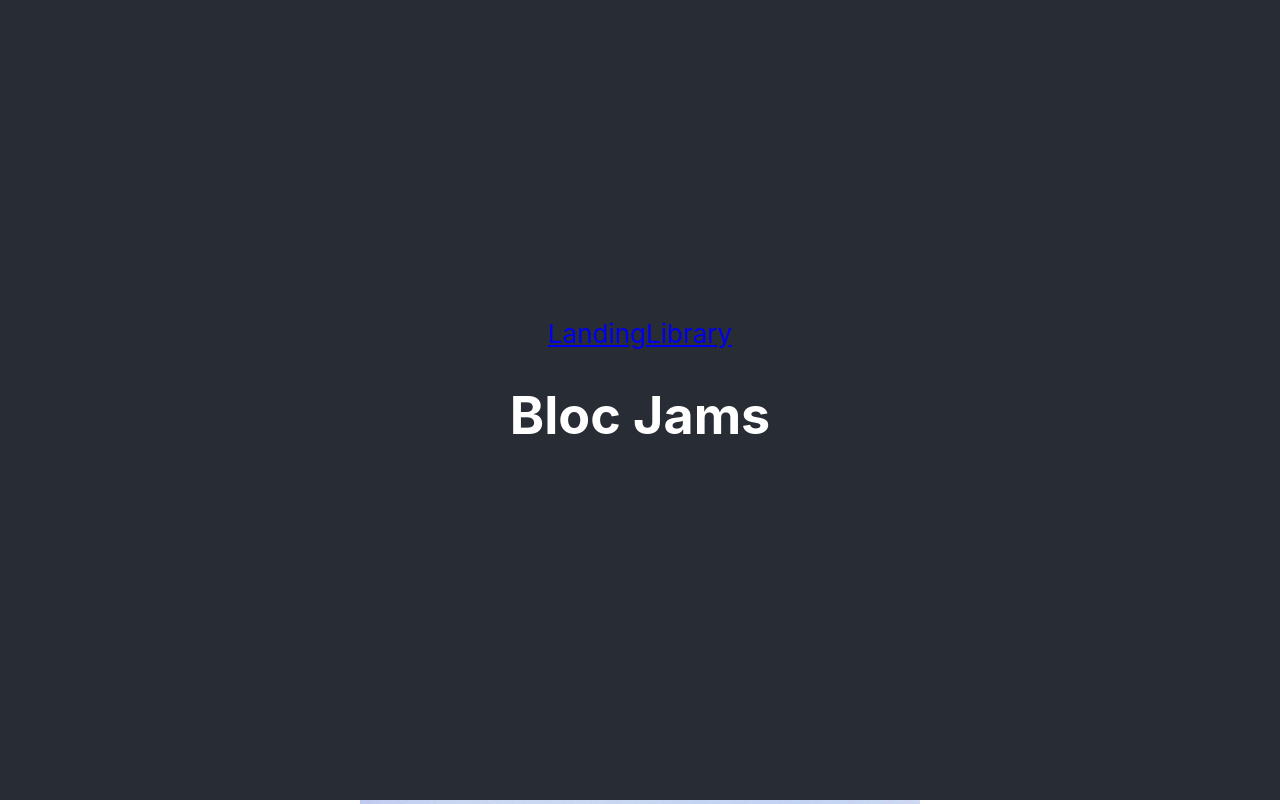
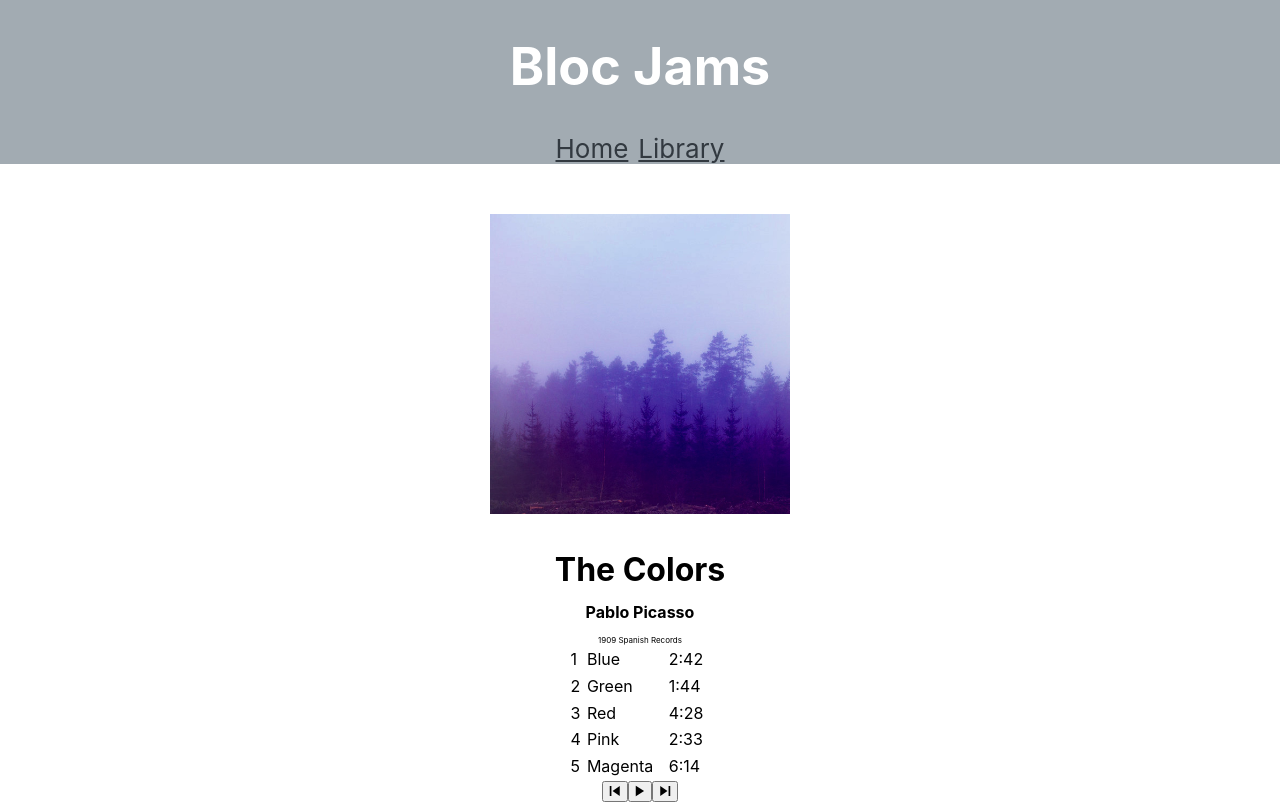
Before and after one commit to bdange/bloc-jams-react, a React (Create React App) app: page /album/the-colors in a window 1280 px wide. Shown: the top 804 px of the page. Built offline with nearby package versions, Linux system fonts and the light colour scheme.

Commit message:
checkpoint 2763

```diff
--- a/src/App.css
+++ b/src/App.css
@@ -9,8 +9,8 @@
 }
 
 .App-header {
-  background-color: #282c34;
-  min-height: 100vh;
+  background-color: #a2abb2;
+  min-height: 15vh;
   display: flex;
   flex-direction: column;
   align-items: center;
@@ -18,7 +18,6 @@
   font-size: calc(10px + 2vmin);
   color: white;
 }
-
 
 .App-link {
   color: #61dafb;
--- a/src/App.js
+++ b/src/App.js
@@ -10,11 +10,11 @@ class App extends Component {
     return (
       <div className="App">
         <header className="App-header">
-        <nav>
-          <Link to='/'>Landing</Link>
-          <Link to='/library'>Library</Link>
-        </nav>
           <h1>Bloc Jams</h1>
+          <nav>
+            <Link to='/'>Home</Link>
+            <Link to='/library'>Library</Link>
+          </nav>
         </header>
         <main>
           <Route exact path="/" component={Landing} />
--- a/src/components/Album.js
+++ b/src/components/Album.js
@@ -122,7 +122,7 @@ class Album extends Component {
     }
 
     formatTime(seconds){
-     return seconds ? `${((Math.floor(seconds/60)%60) ^ 0) +':'+ ((seconds%60) ^0)}`: '-:--';
+     return seconds ? `${Math.floor(seconds/60)}:${Number(seconds % 60 / 100).toFixed(2).substr(2)}`: '-:--';
     }
 
   render() {
@@ -154,7 +154,7 @@ class Album extends Component {
                             {this.handleHover(song, index)}
                      </td>
                      <td className="song-title">{song.title}</td>
-                     <td className="song-duration">{song.duration}</td>
+                     <td className="song-duration">{this.formatTime(song.duration)}</td>
                   </tr>
     )
   }
@@ -173,7 +173,7 @@ class Album extends Component {
         handleTimeChange={(e) => this.handleTimeChange(e)}
         handleVolumeChange={(e) => this.handleVolumeChange(e)}
         formatTime={(time) => this.formatTime(time)}
-      />
+      /><br />
       </section>
     );
   }
--- /dev/null
+++ b/src/components/Library.css
@@ -0,0 +1,3 @@
+.Library-img {
+  width: 50px;
+}
--- a/src/components/Library.js
+++ b/src/components/Library.js
@@ -1,6 +1,7 @@
 import React, { Component } from 'react';
 import { Link } from 'react-router-dom';
 import albumData from './../data/albums';
+import './Library.css';
 
 
 class Library extends Component {
@@ -17,7 +18,7 @@ class Library extends Component {
                                  <img src={album.albumCover} alt={album.title} />
                                  <div>{album.title}</div>
                                  <div>{album.artist}</div>
-                                 <div>{album.songs.length} songs</div>
+                                 <div>{album.songs.length} songs</div><br />
                   </Link>
                 )
               }
--- a/src/index.css
+++ b/src/index.css
@@ -9,12 +9,43 @@ body {
 }
 
 code {
-  font-family: source-code-pro, Menlo, Monaco, Consolas, "Courier New",
+  font-family: source-code-pro, "Menlo", Monaco, Consolas,
     monospace;
 }
 
-
-table.center {
+table {
   margin-left:auto;
   margin-right:auto;
+  text-align: left;
+  width: 145px;
+  height: 135px;
 }
+
+a {
+  color: #323940;
+  margin: 5px;
+}
+
+header{
+  width: auto;
+  margin: auto;
+  margin-bottom: 50px;
+}
+
+img{
+  width: 300px;
+  length: 300px;
+}
+
+.artist{
+  font-size: 1em;
+}
+
+#album-title{
+  font-size: 2em;
+  margin-bottom: 1px;
+}
+
+#release-info {
+  font-size:0.5em;
+}
```
Also changed, not shown: src/data/albums.js (line endings or trailing spaces).
